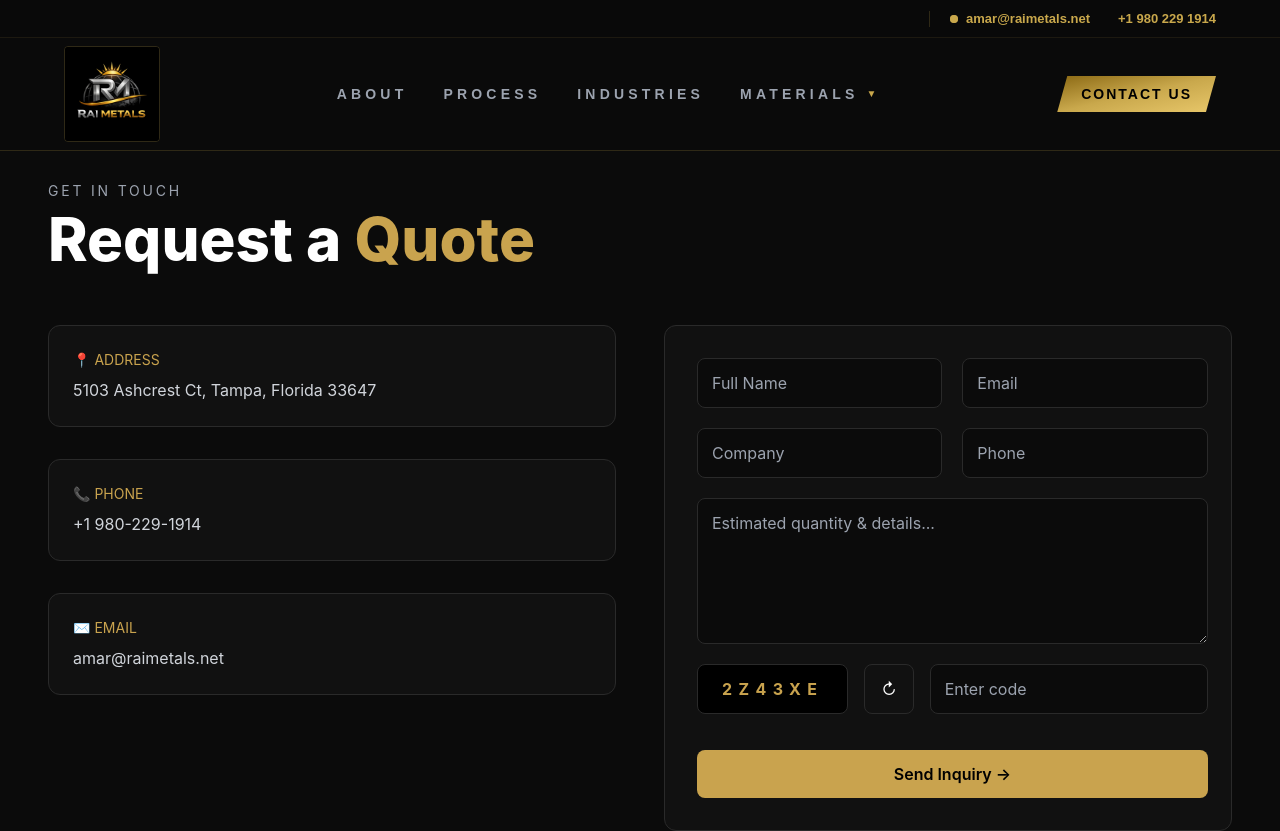
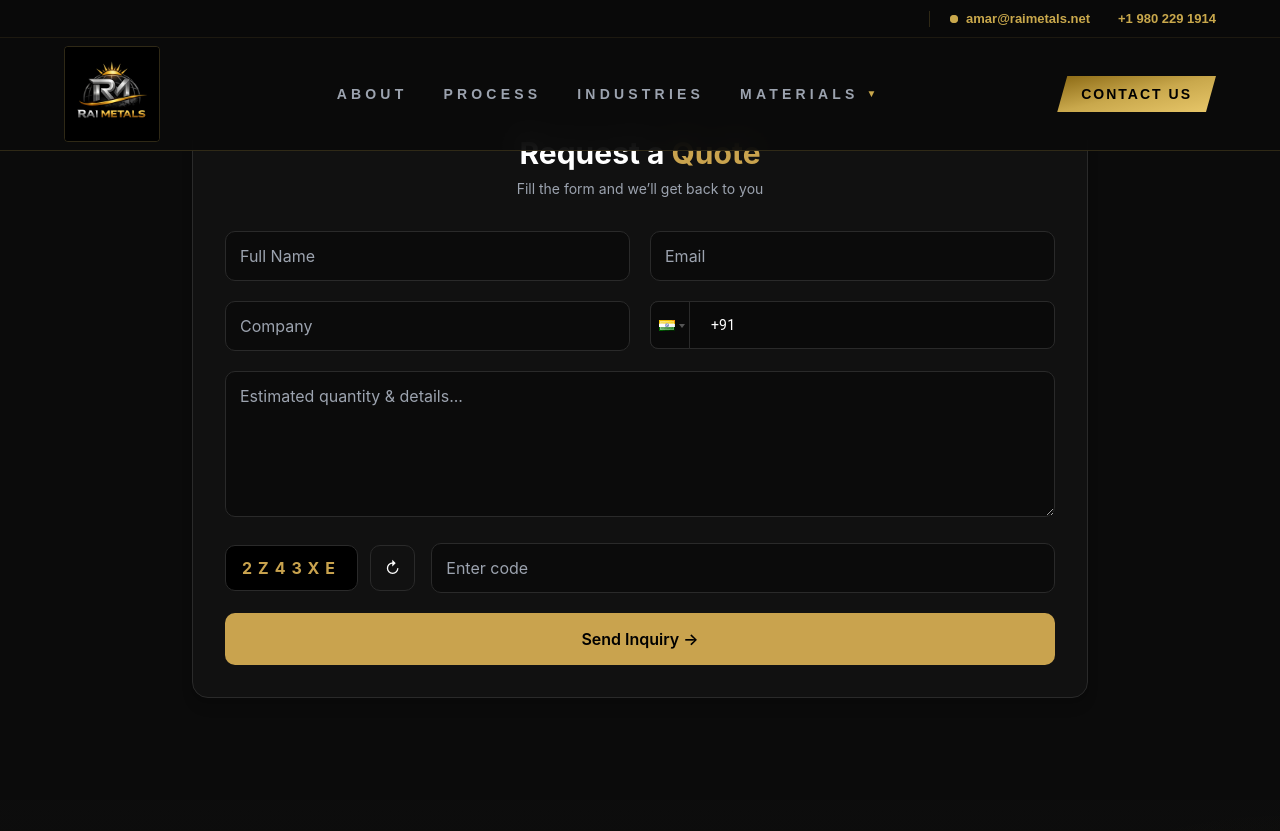
Before and after one commit to rajanaxistech-sketch/RAIMetalWebiste-frontend, a React (Create React App) app: page /contact in a window 1280 px wide. Shown: the top 831 px of the page. Built offline with nearby package versions, Linux system fonts and the light colour scheme.

Commit message:
fix: changes related to the contact page done

```diff
--- a/package.json
+++ b/package.json
@@ -7,6 +7,7 @@
     "react": "^18.2.0",
     "react-dom": "^18.2.0",
     "react-helmet": "^6.1.0",
+    "react-phone-input-2": "^2.15.1",
     "react-router-dom": "^7.14.1",
     "react-scripts": "5.0.1",
     "web-vitals": "^2.1.4"
--- a/src/index.css
+++ b/src/index.css
@@ -80,3 +80,62 @@
     @apply font-rajdhani text-[11px] uppercase tracking-widest text-gray-500;
   }
 }
+
+/* ===== PHONE INPUT DARK THEME FIX ===== */
+
+/* Container */
+.phone-container {
+  width: 100%;
+}
+
+/* Input field */
+.phone-container .form-control {
+  @apply !w-full !bg-dark-500 !text-white !border !border-[#2a2a2a] !rounded-lg;
+  height: 48px !important;
+  padding-left: 60px !important;
+}
+
+/* Flag button */
+.phone-container .flag-dropdown {
+  @apply !bg-dark-500 !border !border-[#2a2a2a] !rounded-l-lg;
+}
+
+/* Dropdown list */
+.phone-container .country-list {
+  @apply !bg-dark-500 !text-white !border !border-[#2a2a2a] !rounded-lg;
+  margin-top: 6px !important;
+}
+
+/* Each country */
+.phone-container .country {
+  @apply !text-white;
+  padding: 10px !important;
+}
+
+/* Hover */
+.phone-container .country:hover {
+  background-color: #1a1a1a !important;
+}
+
+/* Selected */
+.phone-container .country.highlight {
+  background-color: #c9a34e !important;
+  color: black !important;
+}
+
+/* Search box */
+.phone-container .search {
+  @apply !bg-dark-500 !text-white !border !border-[#2a2a2a];
+}
+
+/* Scrollbar (premium look) */
+.phone-container .country-list::-webkit-scrollbar {
+  width: 6px;
+}
+.phone-container .country-list::-webkit-scrollbar-thumb {
+  background: #c9a34e;
+  border-radius: 10px;
+}
+.react-tel-input .flag-dropdown.open .selected-flag{
+  background: transparent !important;
+}
--- a/src/pages/Contact.jsx
+++ b/src/pages/Contact.jsx
@@ -1,5 +1,6 @@
 import { useState } from "react";
-import Seo from "../components/Seo";
+import PhoneInput from "react-phone-input-2";
+import "react-phone-input-2/lib/style.css";
 
 function Contact() {
   const generateCaptcha = () => {
@@ -25,47 +26,28 @@ function Contact() {
   const [loading, setLoading] = useState(false);
   const [responseMsg, setResponseMsg] = useState("");
 
-  const handleChange = (e) => {
-    setFormData({
-      ...formData,
-      [e.target.name]: e.target.value,
-    });
-  };
-
   const handleSubmit = async (e) => {
     e.preventDefault();
 
     if (formData.captcha.toUpperCase() !== captchaCode) {
-      setResponseMsg("Invalid CAPTCHA. Please try again.");
+      setResponseMsg("Invalid CAPTCHA");
       setCaptchaCode(generateCaptcha());
       return;
     }
 
     setLoading(true);
-    setResponseMsg("");
 
     try {
-      const payload = {
-        ...formData,
-        captchaCode: formData.captcha,
-        captcha: captchaCode,
-      };
-
-      console.log("Submitting:", payload);
-
       const res = await fetch("https://raimetalsapi.anaxistech.com/api/contact", {
         method: "POST",
         headers: {
           "Content-Type": "application/json",
         },
-        body: JSON.stringify(payload),
+        body: JSON.stringify(formData),
       });
-
-      const data = await res.json();
 
       if (res.ok) {
         setResponseMsg("Message sent successfully!");
-
         setFormData({
           name: "",
           email: "",
@@ -76,166 +58,207 @@ function Contact() {
         });
         setCaptchaCode(generateCaptcha());
       } else {
-        setResponseMsg(data.message || "Something went wrong.");
+        setResponseMsg("Something went wrong.");
       }
-    } catch (error) {
-      setResponseMsg("Server error. Please try again.");
+    } catch {
+      setResponseMsg("Server error");
     }
 
     setLoading(false);
   };
 
   return (
-    <div className="pt-[140px] bg-[#0b0b0b] text-white min-h-screen">
-      <Seo
-        title="Contact Rai Metals | Request Scrap Metal Quote"
-        description="Contact Rai Metals for scrap metal sourcing, pricing, and global trading inquiries. Request a quote for ferrous and non-ferrous materials."
-        keywords="contact Rai Metals, scrap metal quote, metal supplier inquiry, ferrous scrap pricing, non-ferrous scrap"
-        robots="index, follow"
-        canonicalPath="/contact"
-        image="/uploads/Logo1.jpeg"
-      />
+    <div className="min-h-screen bg-[#0b0b0b] text-white flex items-center justify-center px-4">
+      <div className="w-full max-w-4xl bg-[#111] border border-[#2a2a2a] rounded-2xl p-8 shadow-lg">
 
-      <section className="max-w-7xl mx-auto px-6 lg:px-12">
         {/* HEADER */}
-        <div className="mb-14 border-t border-[#2a2a2a] pt-10">
-          <p className="text-sm tracking-[0.2em] text-gray-400 uppercase">
-            Get in touch
-          </p>
-          <h1 className="text-4xl md:text-6xl font-extrabold mt-2">
+        <div className="mb-8 text-center">
+          <h1 className="text-3xl font-bold">
             Request a <span className="text-[#c9a34e]">Quote</span>
           </h1>
-        </div>
-
-        <div className="grid lg:grid-cols-2 gap-12">
-          {/* LEFT PANEL */}
-          <div className="space-y-8">
-            <div className="border border-[#2a2a2a] p-6 rounded-xl bg-[#111]">
-              <p className="text-[#c9a34e] text-sm mb-2">📍 ADDRESS</p>
-              <p className="text-gray-300">
-                5103 Ashcrest Ct, Tampa, Florida 33647
+          <p className="text-gray-400 mt-2 text-sm">
+            Fill the form and we’ll get back to you
           </p>
         </div>
 
-            <div className="border border-[#2a2a2a] p-6 rounded-xl bg-[#111]">
-              <p className="text-[#c9a34e] text-sm mb-2">📞 PHONE</p>
-              <p className="text-gray-300">+1 980-229-1914</p>
-            </div>
+        {/* FORM */}
+        <form onSubmit={handleSubmit} className="space-y-5">
 
-            <div className="border border-[#2a2a2a] p-6 rounded-xl bg-[#111]">
-              <p className="text-[#c9a34e] text-sm mb-2">✉️ EMAIL</p>
-              <p className="text-gray-300">amar@raimetals.net</p>
-            </div>
-          </div>
-
-          {/* FORM */}
-          <form
-            onSubmit={handleSubmit}
-            className="bg-[#111] border border-[#2a2a2a] rounded-xl p-8 grid gap-5"
-          >
+          {/* ROW 1 */}
           <div className="grid md:grid-cols-2 gap-5">
             <input
               type="text"
-                name="name"
               placeholder="Full Name"
               value={formData.name}
-                onChange={handleChange}
+              onChange={(e) =>
+                setFormData({ ...formData, name: e.target.value })
+              }
+              className="input"
               required
-                className="input"
             />
 
             <input
               type="email"
-                name="email"
               placeholder="Email"
               value={formData.email}
-                onChange={handleChange}
+              onChange={(e) =>
+                setFormData({ ...formData, email: e.target.value })
+              }
+              className="input"
               required
+            />
+          </div>
+
+          {/* ROW 2 */}
+          <div className="grid md:grid-cols-2 gap-5">
+            <input
+              type="text"
+              placeholder="Company"
+              value={formData.subject}
+              onChange={(e) =>
+                setFormData({ ...formData, subject: e.target.value })
+              }
               className="input"
             />
 
-              <input
-                type="text"
-                name="subject"
-                placeholder="Company"
-                value={formData.subject}
-                onChange={handleChange}
-                className="input"
-              />
-
-              <input
-                type="text"
-                name="phone"
-                placeholder="Phone"
+            {/* PHONE INPUT FIXED */}
+            <div className="phone-wrapper">
+              <PhoneInput
+                country={"in"}
                 value={formData.phone}
-                onChange={handleChange}
-                className="input"
+                onChange={(phone) =>
+                  setFormData({ ...formData, phone })
+                }
+                containerClass="phone-container"
               />
             </div>
+          </div>
 
+          {/* MESSAGE */}
           <textarea
-              name="message"
+            rows={5}
             placeholder="Estimated quantity & details..."
             value={formData.message}
-              onChange={handleChange}
-              rows={5}
+            onChange={(e) =>
+              setFormData({ ...formData, message: e.target.value })
+            }
+            className="input"
             required
-              className="input"
           />
 
           {/* CAPTCHA */}
-            <div className="flex items-center gap-4">
-              <div className="px-6 py-3 rounded-lg bg-black border border-[#2a2a2a] tracking-[0.4em] text-[#c9a34e] font-bold">
+          <div className="flex flex-col md:flex-row gap-4 items-center">
+            <div className="flex items-center gap-3 w-full md:w-auto">
+              <div className="captcha-box">
                 {captchaCode}
               </div>
 
               <button
                 type="button"
                 onClick={() => setCaptchaCode(generateCaptcha())}
-                className="px-4 py-3 border border-[#2a2a2a] rounded-lg"
+                className="refresh-btn"
               >
                 ↻
               </button>
+            </div>
 
             <input
               type="text"
-                name="captcha"
               placeholder="Enter code"
               value={formData.captcha}
-                onChange={handleChange}
+              onChange={(e) =>
+                setFormData({ ...formData, captcha: e.target.value })
+              }
+              className="input flex-1"
               required
-                className="input flex-1"
             />
           </div>
 
+          {/* BUTTON */}
           <button
             type="submit"
             disabled={loading}
-              className="mt-4 bg-[#c9a34e] text-black py-3 rounded-lg font-semibold"
+            className="submit-btn"
           >
             {loading ? "Sending..." : "Send Inquiry →"}
           </button>
 
+          {/* RESPONSE */}
           {responseMsg && (
-              <p className="text-sm text-green-400">{responseMsg}</p>
+            <p className="text-center text-sm text-green-400">
+              {responseMsg}
+            </p>
           )}
         </form>
       </div>
-      </section>
 
-      {/* INPUT STYLES */}
+      {/* STYLES */}
       <style jsx>{`
         .input {
+          width: 100%;
           background: #0b0b0b;
           border: 1px solid #2a2a2a;
           padding: 12px 14px;
-          border-radius: 8px;
+          border-radius: 10px;
           color: white;
           outline: none;
+          transition: 0.2s;
         }
+
         .input:focus {
           border-color: #c9a34e;
           box-shadow: 0 0 0 1px #c9a34e;
+        }
+
+        .submit-btn {
+          width: 100%;
+          background: #c9a34e;
+          color: black;
+          padding: 14px;
+          border-radius: 10px;
+          font-weight: 600;
+          transition: 0.3s;
+        }
+
+        .submit-btn:hover {
+          opacity: 0.9;
+        }
+
+        .captcha-box {
+          padding: 10px 16px;
+          background: black;
+          border: 1px solid #2a2a2a;
+          border-radius: 10px;
+          letter-spacing: 6px;
+          color: #c9a34e;
+          font-weight: bold;
+        }
+
+        .refresh-btn {
+          padding: 10px 14px;
+          border: 1px solid #2a2a2a;
+          border-radius: 10px;
+        }
+
+        /* PHONE INPUT FIX */
+        .phone-container {
+          width: 100%;
+        }
+
+        .phone-input {
+          width: 100% !important;
+          background: #0b0b0b !important;
+          border: 1px solid #2a2a2a !important;
+          color: white !important;
+          border-radius: 10px !important;
+          height: 48px !important;
+        }
+
+        .phone-button {
+          background: #0b0b0b !important;
+          border: 1px solid #2a2a2a !important;
+          border-right: none !important;
+          border-radius: 10px 0 0 10px !important;
         }
       `}</style>
     </div>
```
Lines whose indentation alone changed are shown as unchanged.
